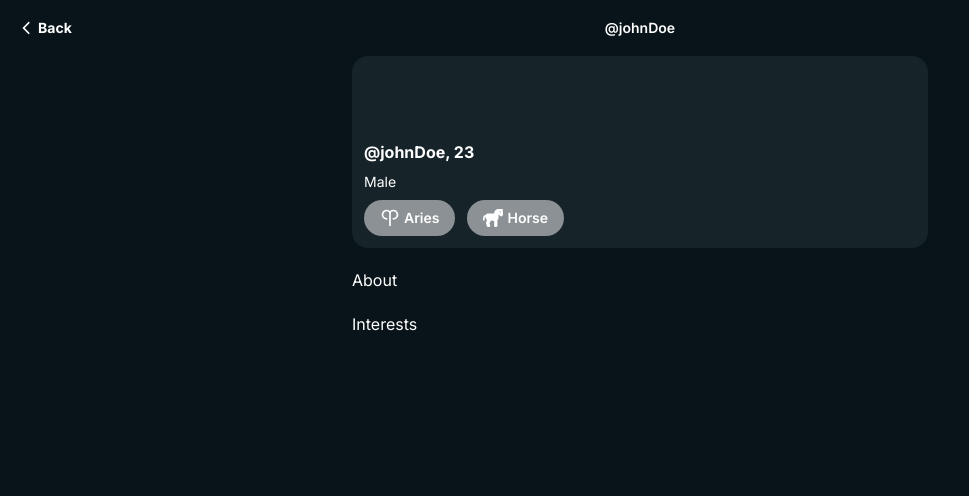
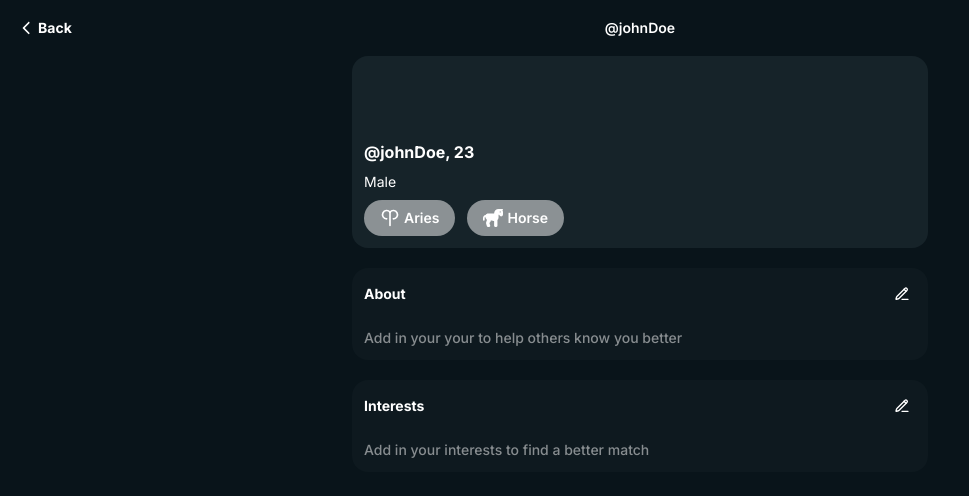
Before and after one commit to yusup-rd/chat-app-frontend, a Next.js app: page /profile in a window 1280 px wide. Shown: the top 496 px of the page, without its empty margins (0-969 px from the left). Built offline with nearby package versions, Linux system fonts and the light colour scheme.

Commit message:
Added About and Interests sections with empty data

```diff
--- a/src/components/Sections/About.tsx
+++ b/src/components/Sections/About.tsx
@@ -1,5 +1,24 @@
+import { LuPencilLine } from 'react-icons/lu';
+
 const About = () => {
-  return <div>About</div>;
+  return (
+    <div className="bg-card flex flex-col justify-end gap-5 rounded-2xl p-3">
+      <div className="flex items-center justify-between gap-3">
+        <h2 className="text-sm font-bold">About</h2>
+        <button
+          className="cursor-pointer rounded-full p-1.5 duration-200 hover:bg-white/10"
+          aria-label="Edit About"
+        >
+          <LuPencilLine className="size-4" />
+        </button>
+      </div>
+
+      {/* Empty info */}
+      <p className="text-sm font-medium opacity-50">
+        Add in your your to help others know you better
+      </p>
+    </div>
+  );
 };
 
 export default About;
--- a/src/components/Sections/Interests.tsx
+++ b/src/components/Sections/Interests.tsx
@@ -1,5 +1,22 @@
+import { LuPencilLine } from 'react-icons/lu';
+
 const Interests = () => {
-  return <div>Interests</div>;
+  return (
+    <div className="bg-card flex flex-col justify-end gap-5 rounded-2xl p-3">
+      <div className="flex items-center justify-between gap-3">
+        <h2 className="text-sm font-bold">Interests</h2>
+        <button
+          className="cursor-pointer rounded-full p-1.5 duration-200 hover:bg-white/10"
+          aria-label="Edit Inter"
+        >
+          <LuPencilLine className="size-4" />
+        </button>
+      </div>
+
+      {/* Empty info */}
+      <p className="text-sm opacity-50 font-medium">Add in your interests to find a better match</p>
+    </div>
+  );
 };
 
 export default Interests;
```
